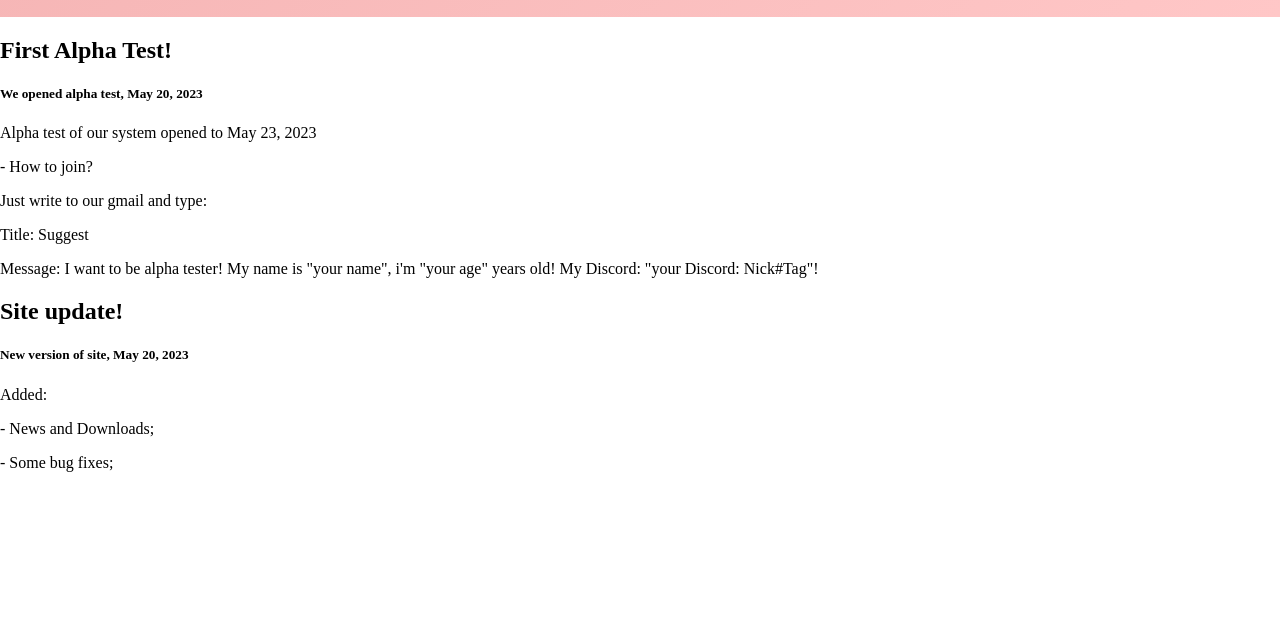
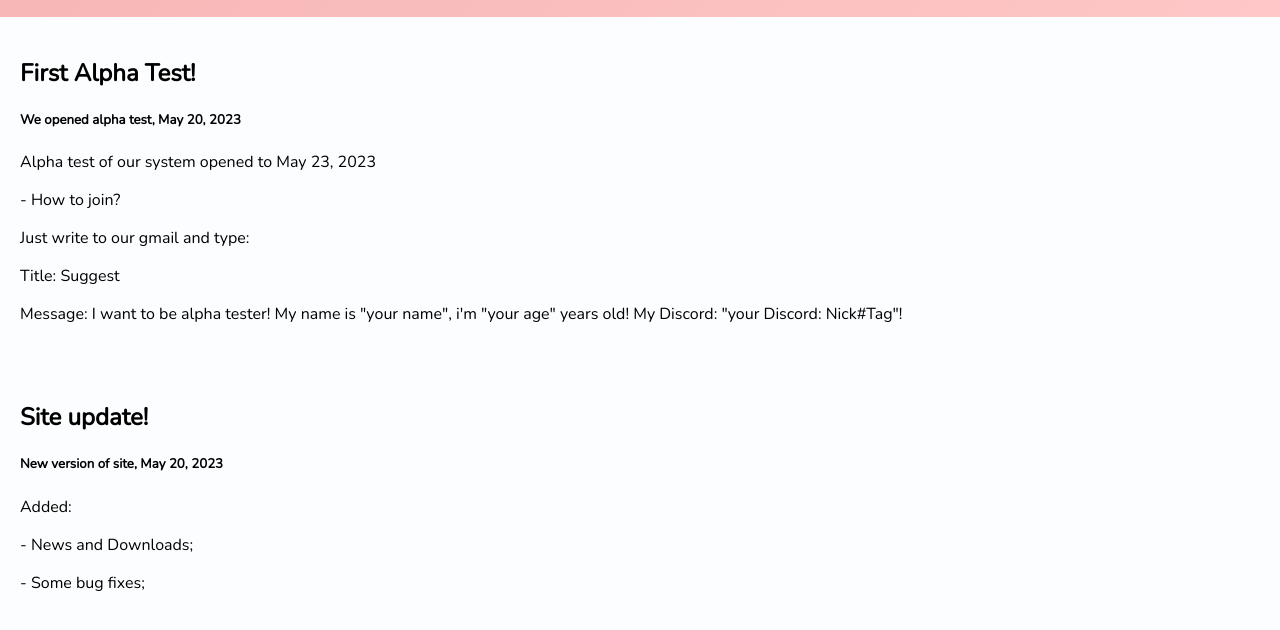
Before and after one commit to fluffieos/fluffieos.github.io, a plain HTML site: page news.html in a window 1280 px wide. Shown: the part 206-836 px from the top of the page. Before the commit the page ends 800 px from the top, so only its background shows below. Drawn offline with nearby package versions, Linux system fonts and the light colour scheme.

Commit message:
- New style;

```diff
--- a/style.css
+++ b/style.css
@@ -53,3 +53,14 @@ body {
     font-size: 32px;
     font-family: Nunito, bold;
 }
+
+.news_column {
+    float: left;
+    width: 100%;
+}
+
+.news_card {
+    background-color: rgb(252, 253, 255);
+    padding: 20px;
+    font-family: Nunito;
+}
```
